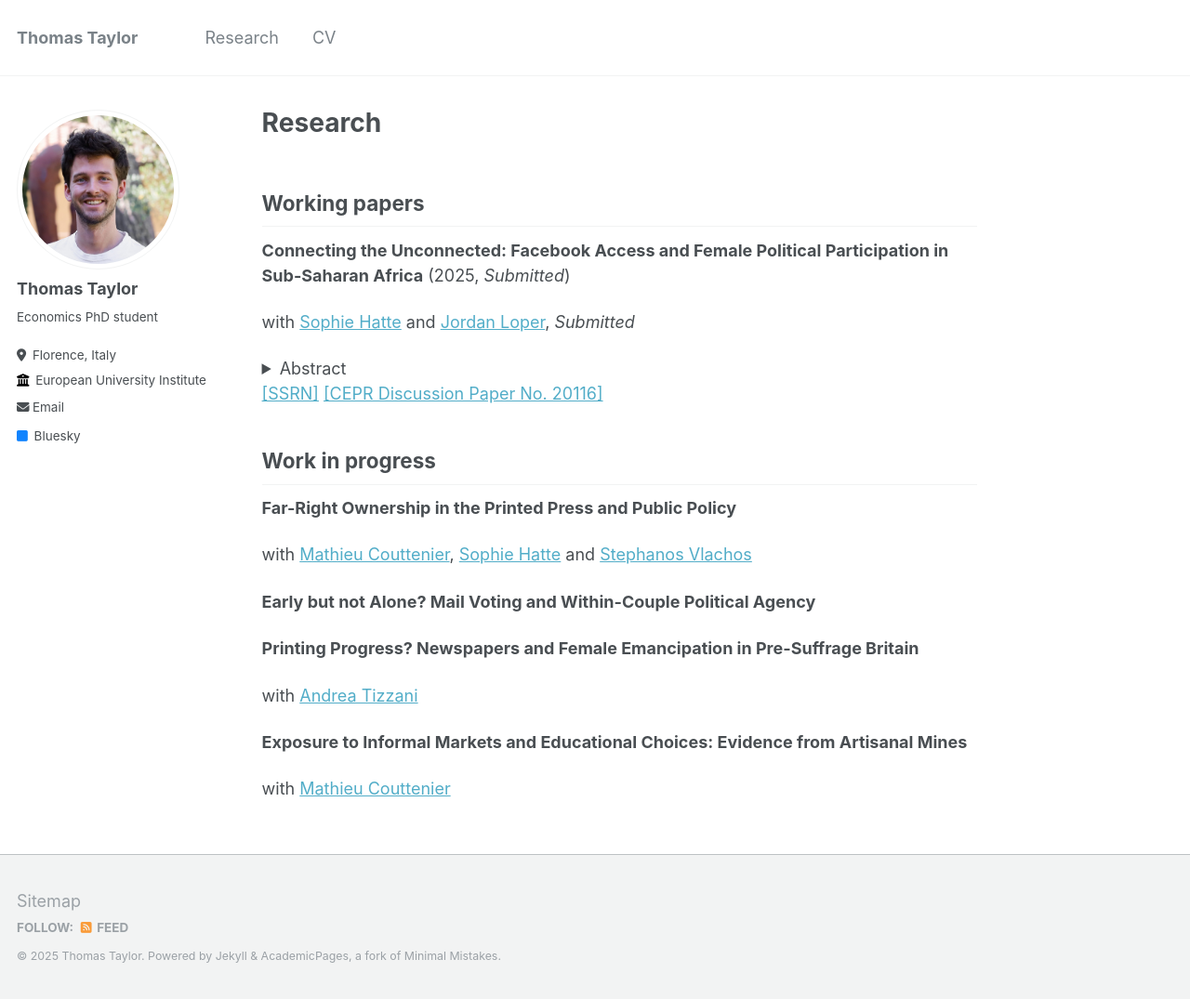
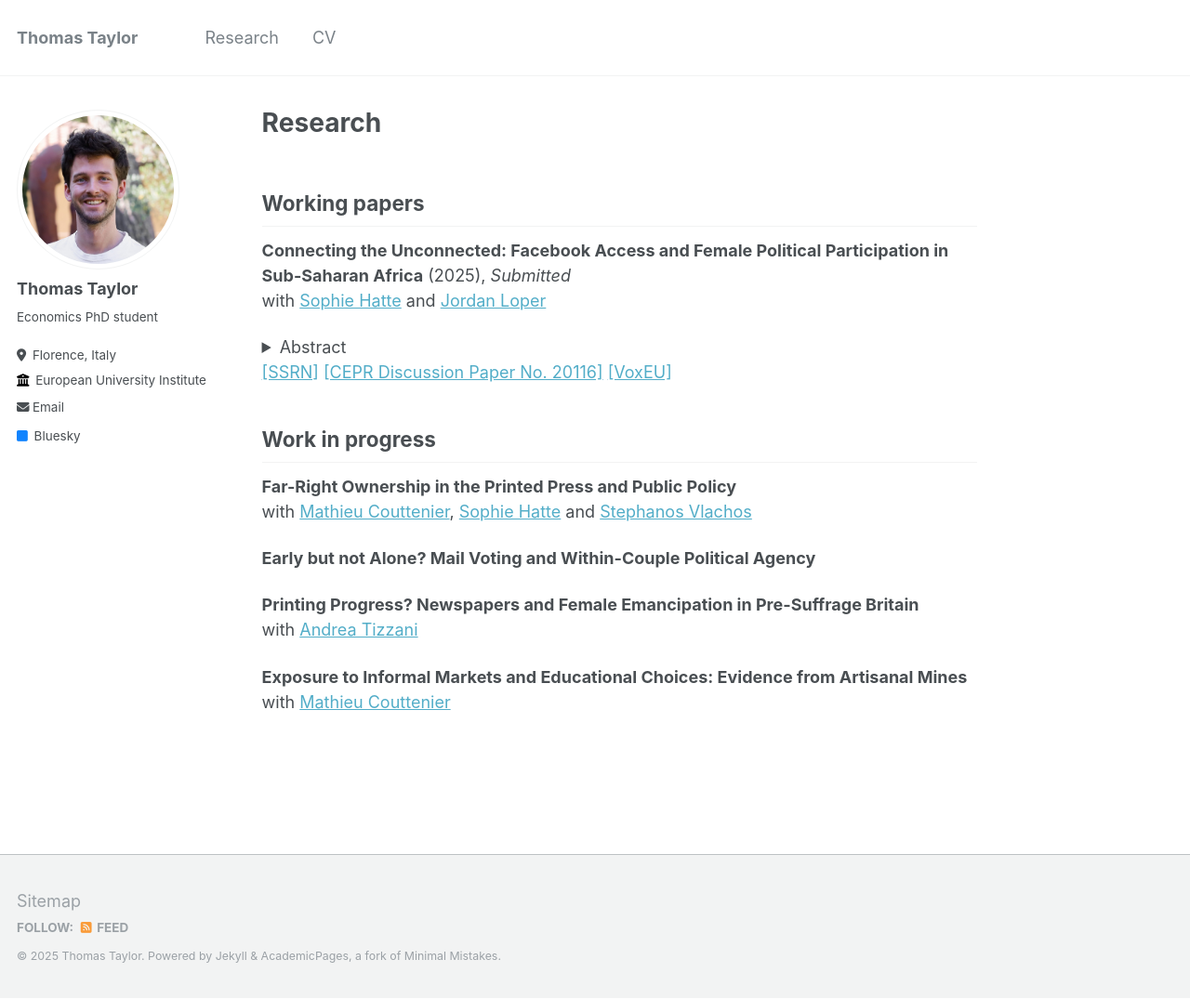
Before and after one commit to thomastaylor-econ/thomastaylor-econ.github.io, a Jekyll site: the page built from _pages/research.md, in a window 1280 px wide and 1075 px high. Shown: the whole window at 93% size. Built offline with Jekyll 4.4.1, drawn with Linux system fonts in a browser that asks for light colours.

Commit message:
Update research.md

```diff
--- a/_pages/research.md
+++ b/_pages/research.md
@@ -6,9 +6,8 @@ author_profile: true
 
 ## Working papers
 
-**Connecting the Unconnected: Facebook Access and Female Political Participation in Sub-Saharan Africa** (2025, *Submitted*)
-
-with [Sophie Hatte][hatte_link]{:target="_blank" rel="noopener"} and [Jordan Loper][loper_link]{:target="_blank" rel="noopener"}, *Submitted*
+**Connecting the Unconnected: Facebook Access and Female Political Participation in Sub-Saharan Africa** (2025), *Submitted*
+with [Sophie Hatte][hatte_link]{:target="_blank" rel="noopener"} and [Jordan Loper][loper_link]{:target="_blank" rel="noopener"}
 
 <style>
   .line-break {
@@ -24,13 +23,12 @@ Can social media help promote female access to political positions? Using data f
 </div>
 </details>
 
-[\[SSRN\]][HLT_ssrn]{:target="_blank" rel="noopener"} [\[CEPR Discussion Paper No. 20116\]][HLT_cepr]{:target="_blank" rel="noopener"}
+[\[SSRN\]][HLT_ssrn]{:target="_blank" rel="noopener"} [\[CEPR Discussion Paper No. 20116\]][HLT_cepr]{:target="_blank" rel="noopener"} [\[VoxEU\]][HLT_vox]{:target="_blank" rel="noopener"}
 
 
 ## Work in progress
 
 **Far-Right Ownership in the Printed Press and Public Policy**
-
 with [Mathieu Couttenier][couttenier_link]{:target="_blank" rel="noopener"}, [Sophie Hatte][hatte_link]{:target="_blank" rel="noopener"} and [Stephanos Vlachos][vlachos_link]{:target="_blank" rel="noopener"}
 
 <style>
@@ -53,11 +51,9 @@ with [Mathieu Couttenier][couttenier_link]{:target="_blank" rel="noopener"}, [So
 
 
 **Printing Progress? Newspapers and Female Emancipation in Pre-Suffrage Britain**
-
 with [Andrea Tizzani][tizzani_link]{:target="_blank" rel="noopener"}
 
 **Exposure to Informal Markets and Educational Choices: Evidence from Artisanal Mines**
-
 with [Mathieu Couttenier][couttenier_link]{:target="_blank" rel="noopener"}
 
 
```
Also changed, not shown: other parts of _pages/research.md (+1 -0 lines).
